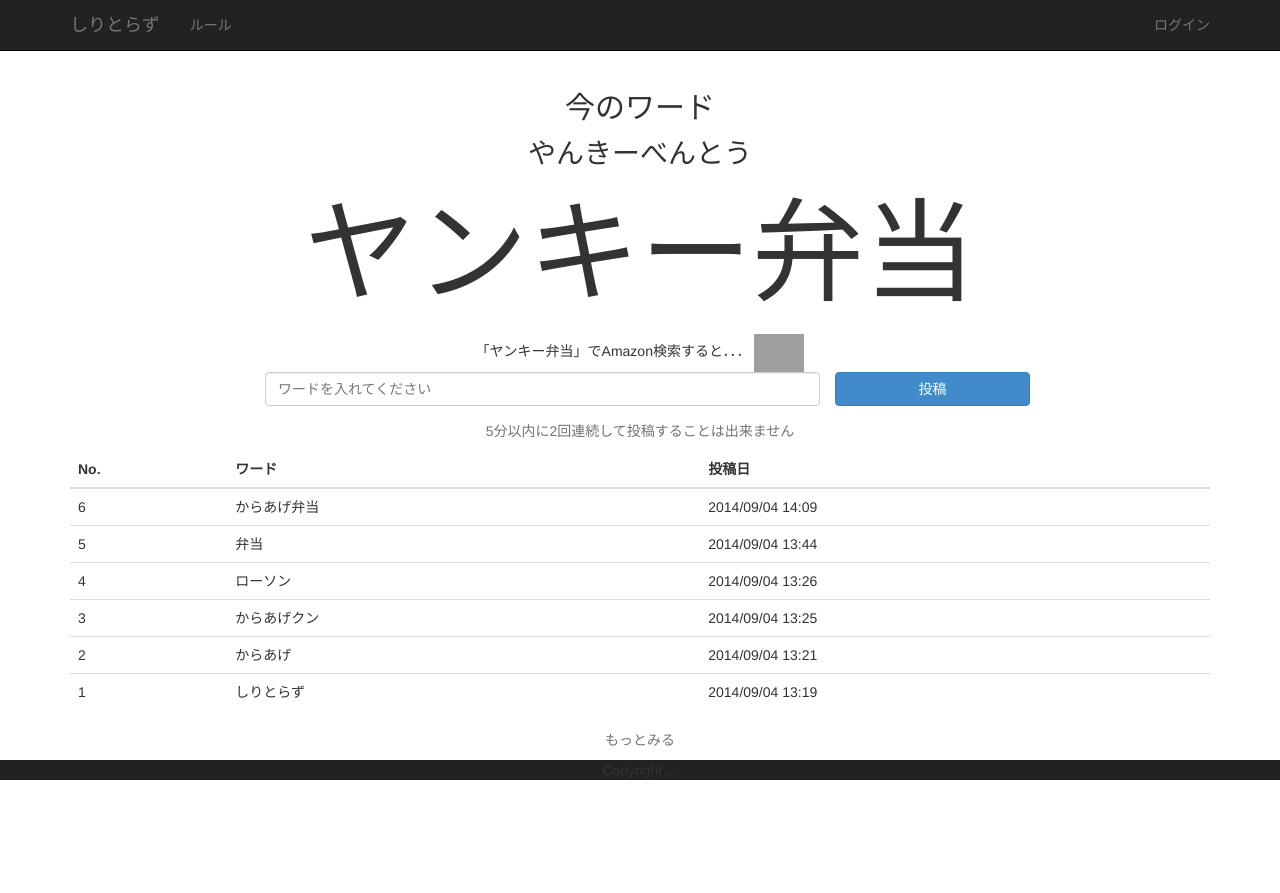
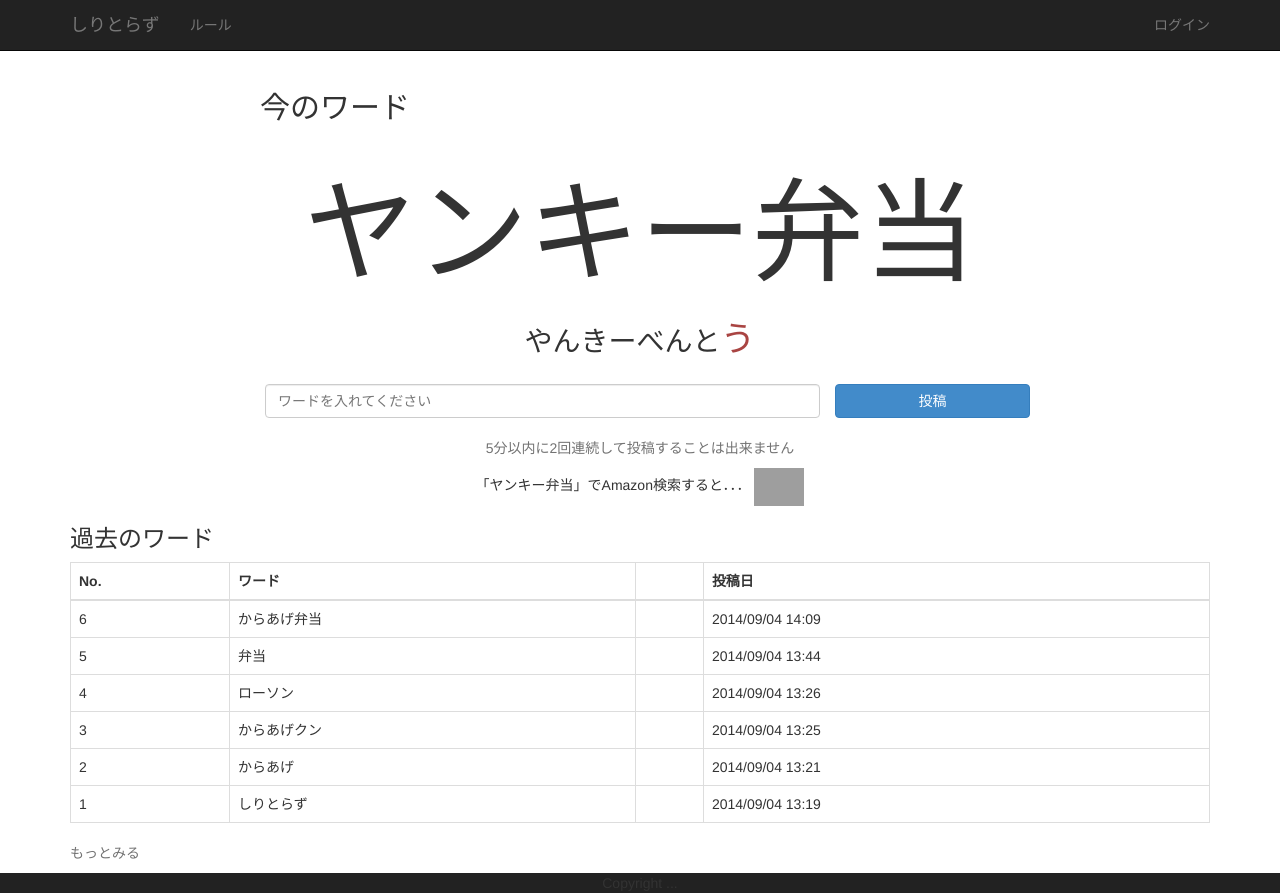
Before and after one commit to beSummerIntern/siritoraz_front, a plain HTML site: page index.html in a window 1280 px wide. Before the commit the page ends 800 px from the top, so only its background shows below. Drawn offline with nearby package versions, Linux system fonts and the light colour scheme; grey boxes are pictures that could not be loaded.

Commit message:
レイアウト変更

```diff
--- a/index.html
+++ b/index.html
@@ -25,17 +25,14 @@
 	<!-- content -->
 	<div class="container text-center">
 		<!-- word -->
-		<h2>今のワード</h2>
-		<div id="screen"><span style="font-size : 2em;">やんきーべんとう</span><br>
-			<span style="font-size : 8em;">ヤンキー弁当</span>
-		</div>
-		<div id="affiliate">
-			「ヤンキー弁当」でAmazon検索すると．．． <img src="http://ecx.images-amazon.com/images/I/413qHUcTI1L._AA160_.jpg" alt="" style="width : 50px">
+		<h2 class="col-md-offset-2 text-left">今のワード</h2>
+		<div id="screen"><br>
+			<span style="font-size : 8em;">ヤンキー弁当</span><br>
+			<span style="font-size : 2em;">やんきーべんと</span><span class="text-danger" style="font-size : 2.5em;">う</span>
 		</div>
 
-
 		<!-- search -->
-		<form class="form-horizontal">
+		<form class="form-horizontal" style="margin : 20px 0">
 			<div class="form-group">
 				<div class="col-md-6 col-md-offset-2">
 					<input type="text" class="form-control" placeholder="ワードを入れてください">
@@ -44,10 +41,18 @@
 
 			</div>
 		</form>
-		<div class="help-block">5分以内に2回連続して投稿することは出来ません</div>
+		<div class="help-block">5分以内に2回連続して投稿することは出来ません
+		</div>
+
+		<!-- affiliate -->
+		<div id="affiliate">
+			「ヤンキー弁当」でAmazon検索すると．．． <img src="http://ecx.images-amazon.com/images/I/413qHUcTI1L._AA160_.jpg" alt="" style="width : 50px">
+		</div>
 
 		<!-- table -->
-		<table class="table table-hover text-left">
+		<div class="text-left">
+			<h3>過去のワード</h3>
+			<table class="table table-hover table-bordered">
 				<thead>
 					<tr>
 						<th>No.</th><th>ワード</th><th></th><th>投稿日</th>
@@ -78,6 +83,7 @@
 
 			<a class="help-block">もっとみる</a>
 		</div>
+	</div>
 
 	<!-- footer -->
 	<footer class="navbar-inverse navbar-static-top">
```
Lines whose indentation alone changed are shown as unchanged.
